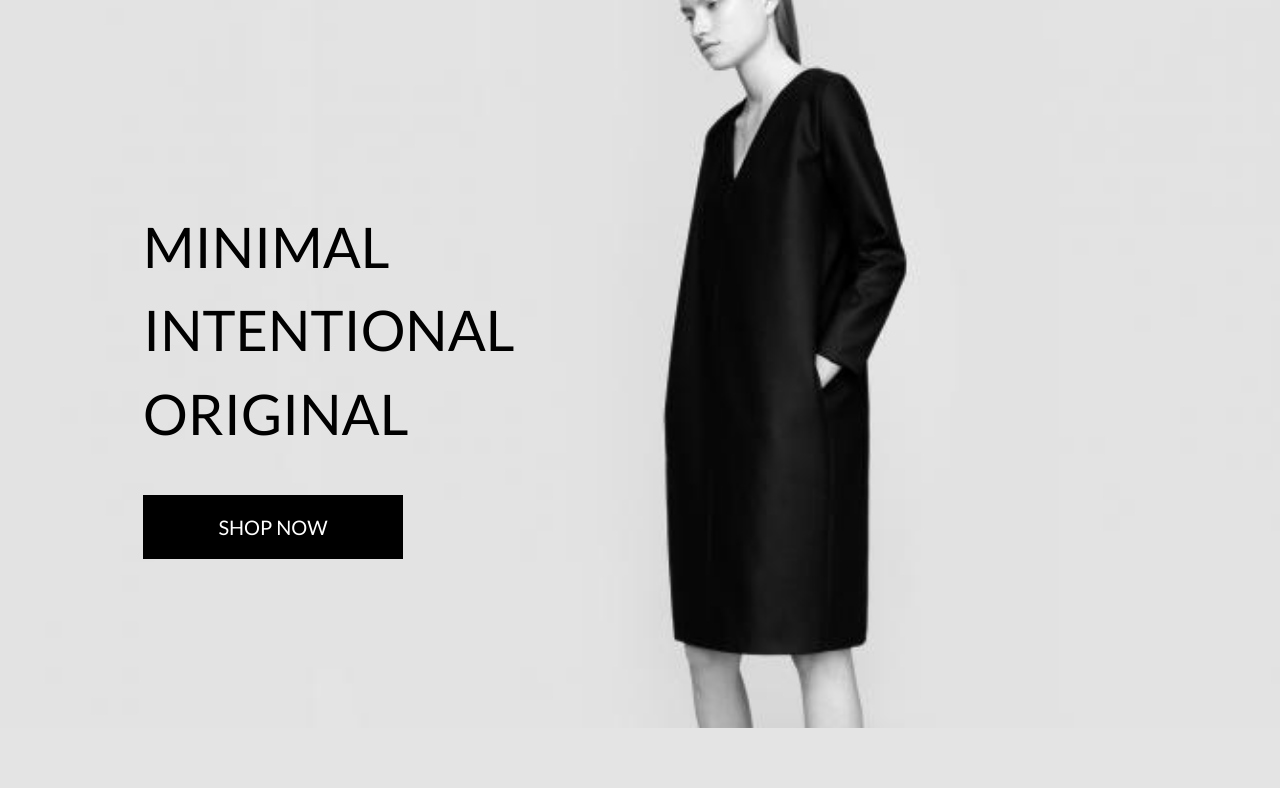
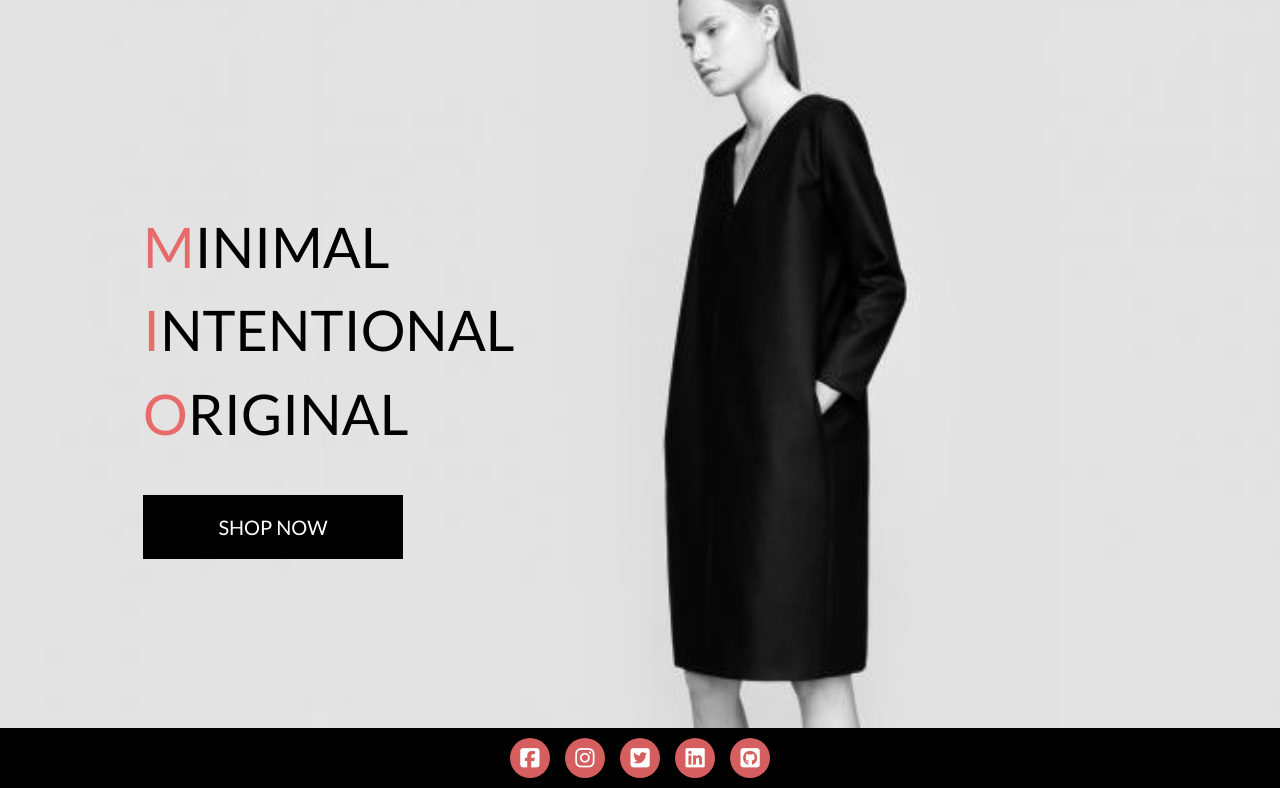
Before and after one commit to kel151/mio_v1, a Django app: template home/templates/home/index.html in a window 1280 px wide. Shown: the part 72-860 px from the top of the page. Before the commit the page ends 800 px from the top, so only its background shows below. Run offline with Django 3.2, Linux system fonts and the light colour scheme; the template is opened without the code that fills it, so the values that code supplies are empty; some libraries are stand-ins or nearby versions.

Commit message:
added social media handle footer to homepage

```diff
--- a/home/templates/home/index.html
+++ b/home/templates/home/index.html
@@ -14,9 +14,9 @@
         <div class="row h-100">
             <div class="col-7 col-md-6 my-auto">
                 <h1 class="display-4 logo-font text-black">
-                    <p>Minimal</p>
-                    <p>Intentional</p>
-                    <p>Original</p>
+                    <p class="lettercolor">Minimal</p>
+                    <p class="lettercolor">Intentional</p>
+                    <p class="lettercolor">Original</p>
                 </h1>
                 <div class="my-5">
                     <h4>
@@ -26,4 +26,14 @@
             </div>
         </div>
     </div>
+    <footer>
+    <!-- Social media handles in footer -->
+         <div class="s-m">
+            <a href="https://www.facebook.com/" target="_blank"><i class="fab fa-facebook-square"></i></a>
+            <a href="https://www.instagram.com/" target="_blank"><i class="fab fa-instagram"></i></a>
+            <a href="https://twitter.com/?lang=en" target="_blank"><i class="fab fa-twitter-square"></i></a>
+            <a href="https://ie.linkedin.com/" target="_blank"><i class="fab fa-linkedin"></i></a>
+            <a href="https://github.com/" target="_blank"><i class="fab fa-github-square"></i></a>
+    </footer>
+         </div>
 {% endblock %}
--- a/static/css/base.css
+++ b/static/css/base.css
@@ -8,6 +8,10 @@
     height: calc(100vh - 164px);
     color: #555;
     font-family: 'Lato';
+}
+
+.lettercolor::first-letter {
+  color: rgba(236, 15, 15, 0.568);
 }
 
 /* from Bulma */
@@ -327,3 +331,50 @@
         padding: .25rem .5rem !important;
     }
 }
+
+/* Social media handles */
+ .s-m {
+     text-align: center;
+     padding: 10px 0;
+     background: #000000;
+     height: 60px;
+}
+ .s-m a {
+     display: inline-flex;
+     width: 40px;
+     height: 40px;
+     background: rgba(253, 112, 112, 0.842);
+     color: white;
+     margin: 0 6px;
+     border-radius: 50%;
+     justify-content: center;
+     align-items: center;
+     transition: 0.2s;
+     font-size: 22px;
+}
+ .s-m a:hover {
+     color: black;
+     text-decoration: none;
+}
+ .s-m a i {
+     transition: 0.2s all;
+}
+ .s-m a:hover > i{
+     transform: scale(1.6) rotate(25deg);
+}
+/* Media queries used to enhance responsiveness and make title and about info and entries accordion adapt better to different screen sizes */
+ @media only screen and (min-width: 1000px) {
+     .title{
+         width: 30%
+    }
+}
+ @media only screen and (min-width: 1000px) {
+     .about{
+         width: 50%
+    }
+}
+ @media only screen and (max-width: 480px) {
+     .card{
+         width: 90%
+    }
+}
```
